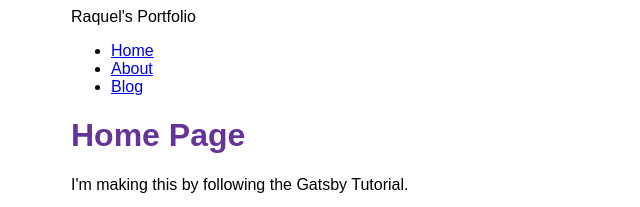
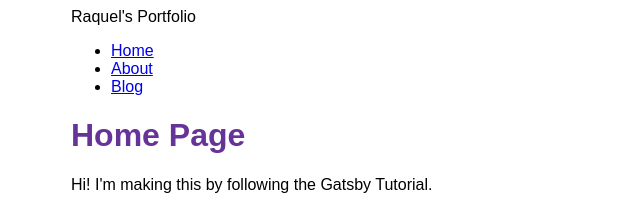
Before and after one commit to Gatchan1/Portfolio, a Gatsby site: page / in a window 1280 px wide. Shown: the top 207 px of the page, 319-959 px from the left. Built offline with nearby package versions, Linux system fonts and the light colour scheme; Gatsby itself is replaced by a stand-in of ours.

Commit message:
testing deploy pipeline

```diff
--- a/src/pages/index.js
+++ b/src/pages/index.js
@@ -6,7 +6,7 @@ import Seo from '../components/seo';
 const IndexPage = () => {
   return (
     <Layout pageTitle="Home Page">
-      <p>I'm making this by following the Gatsby Tutorial.</p>
+      <p>Hi! I'm making this by following the Gatsby Tutorial.</p>
       <StaticImage
         alt="Kim playing pinball in his computer; Harry cheers for him."
         src="../images/de pinball (citrus0lemon).jpg"
```
